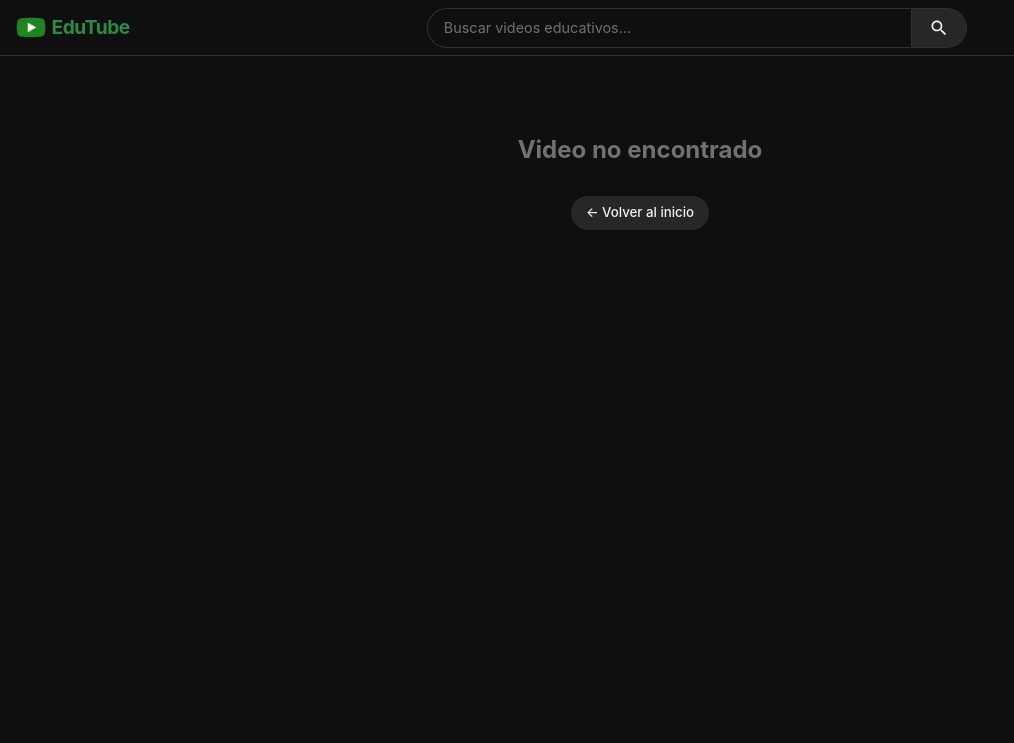
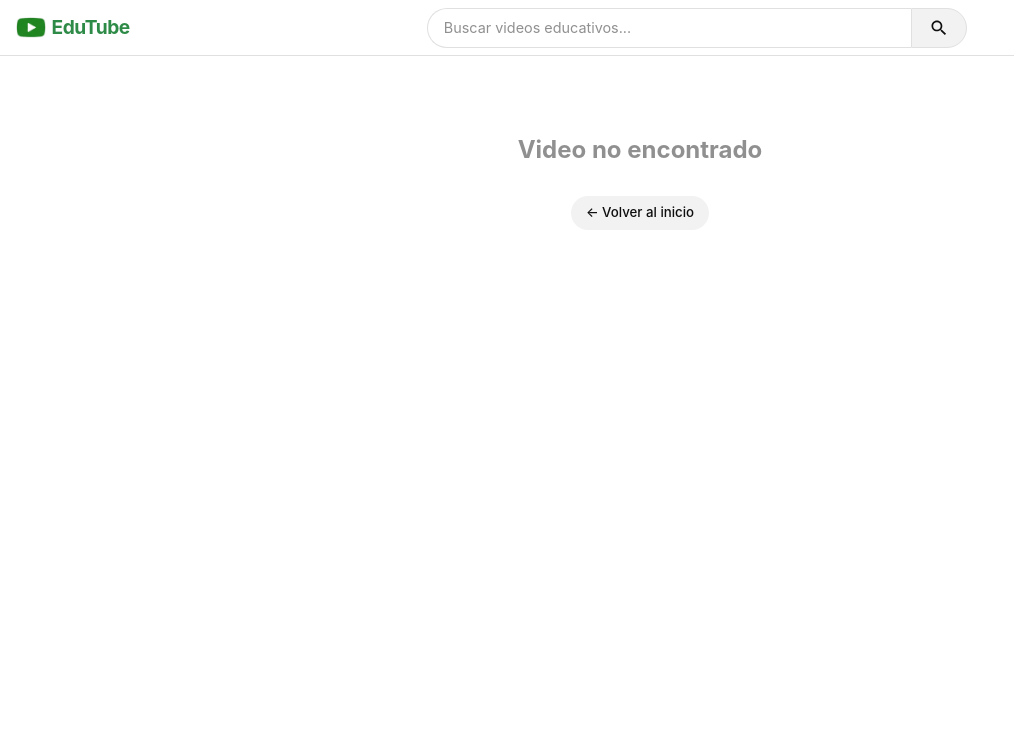
Before and after one commit to xavieraguirreal/edutube, a PHP site: page /ver.php in a window 1280 px wide. Shown: the top 743 px of the page, without its empty margins (0-1014 px from the left). Run offline with PHP 8.4, Linux system fonts and the light colour scheme.

Commit message:
feat: light mode default + related videos tabs (del canal / relacionados)
- Switch to light mode (white bg, dark text, like YouTube default)
- Player controls remain dark (standard for video players)
- Related sidebar now has tabs: "Del canal" and "Relacionados"
- "Del canal" shows videos from the same channel
- "Relacionados" shows videos from other channels
- Tab styling with active state

Co-Authored-By: Claude Opus 4.6 (1M context) <noreply@anthropic.com>

```diff
--- a/style.css
+++ b/style.css
@@ -3,15 +3,15 @@
 * { margin: 0; padding: 0; box-sizing: border-box; }
 
 :root {
-    --bg: #0f0f0f;
-    --bg-secondary: #1a1a1a;
-    --bg-hover: #272727;
-    --bg-active: #3a3a3a;
-    --surface: #212121;
-    --border: #303030;
-    --text: #f1f1f1;
-    --text-secondary: #aaa;
-    --text-muted: #717171;
+    --bg: #ffffff;
+    --bg-secondary: #f2f2f2;
+    --bg-hover: #f2f2f2;
+    --bg-active: #e5e5e5;
+    --surface: #f9f9f9;
+    --border: #e0e0e0;
+    --text: #0f0f0f;
+    --text-secondary: #606060;
+    --text-muted: #909090;
     --primary: #2e8b47;
     --primary-light: #38a555;
     --primary-dark: #1f6e34;
```
Also changed, not shown: other parts of style.css (+20 -11 lines), ver.php (+39 -15 lines).
